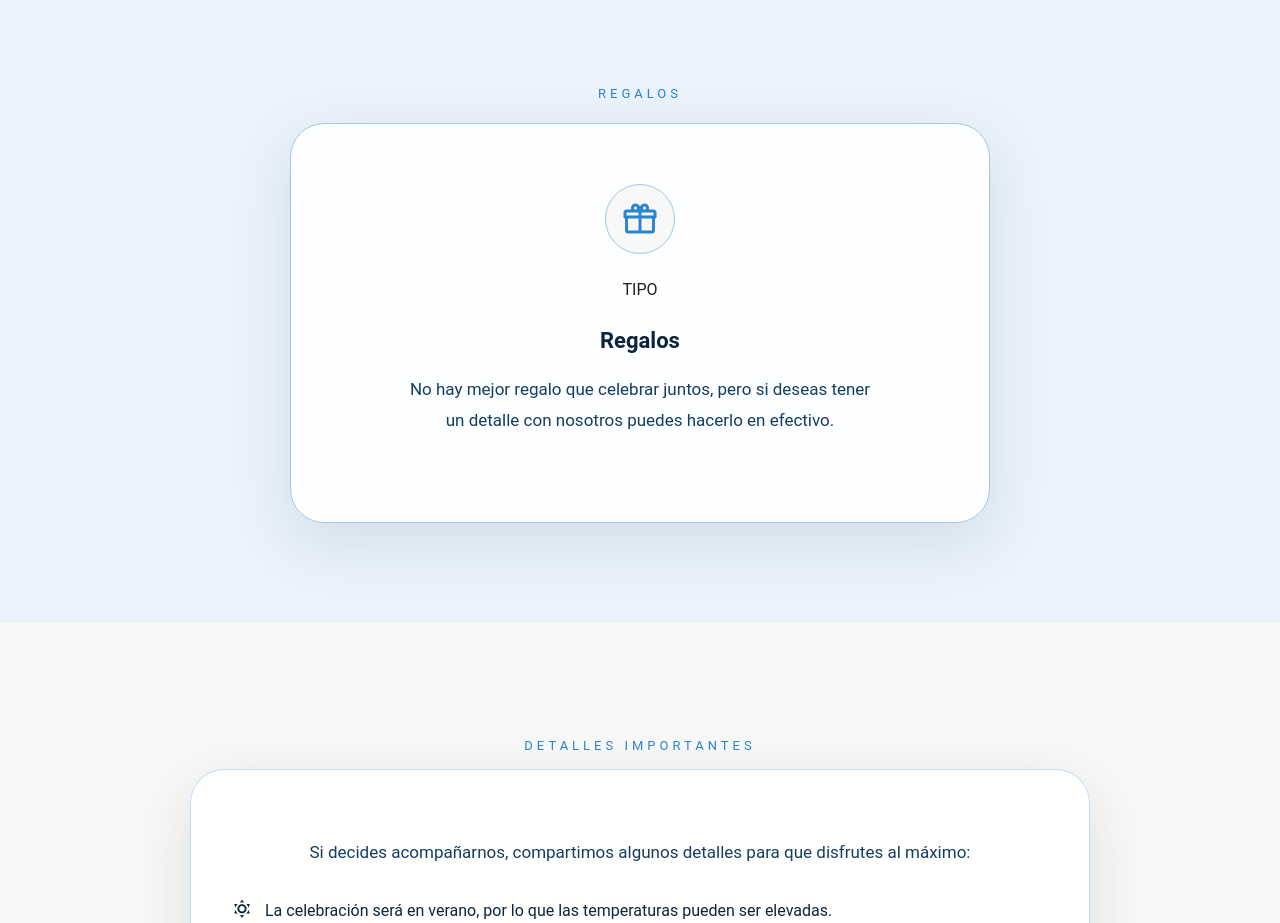
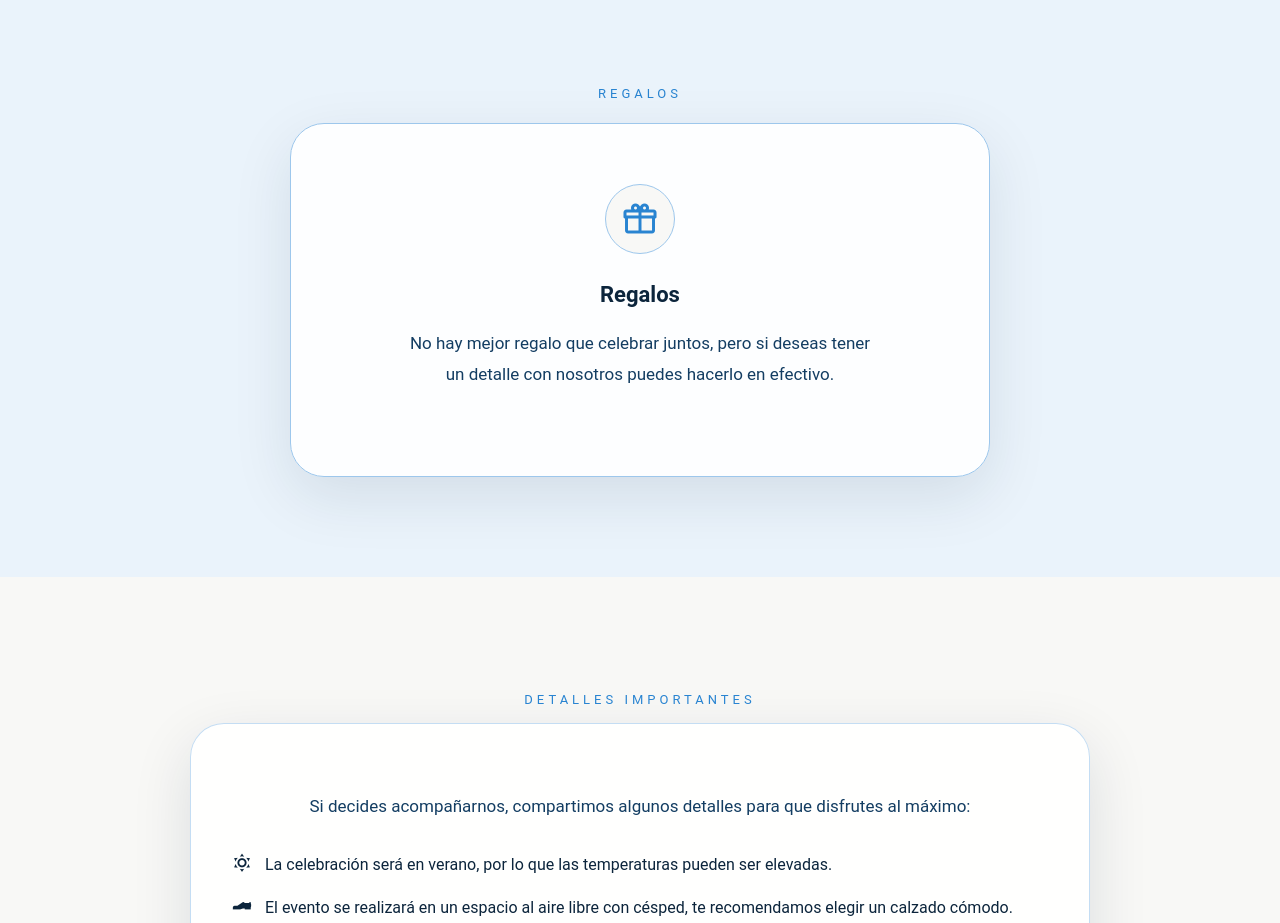
Before and after one commit to SurtiLainez-dev/bodasosasantos, a Nuxt app: page / in a window 1280 px wide. Shown: the part 4720-5643 px from the top of the page. Built offline with nearby package versions, Linux system fonts and the light colour scheme; no server answers; a web font is replaced by a local one.

Commit message:
confirmados 2.9

```diff
--- a/components/DressCodeSection.vue
+++ b/components/DressCodeSection.vue
@@ -41,7 +41,7 @@
           <v-icon size="36">mdi-gift-outline</v-icon>
         </div>
 
-         TIPO
+
         <p class="dress-type">
           Regalos
         </p>
```
